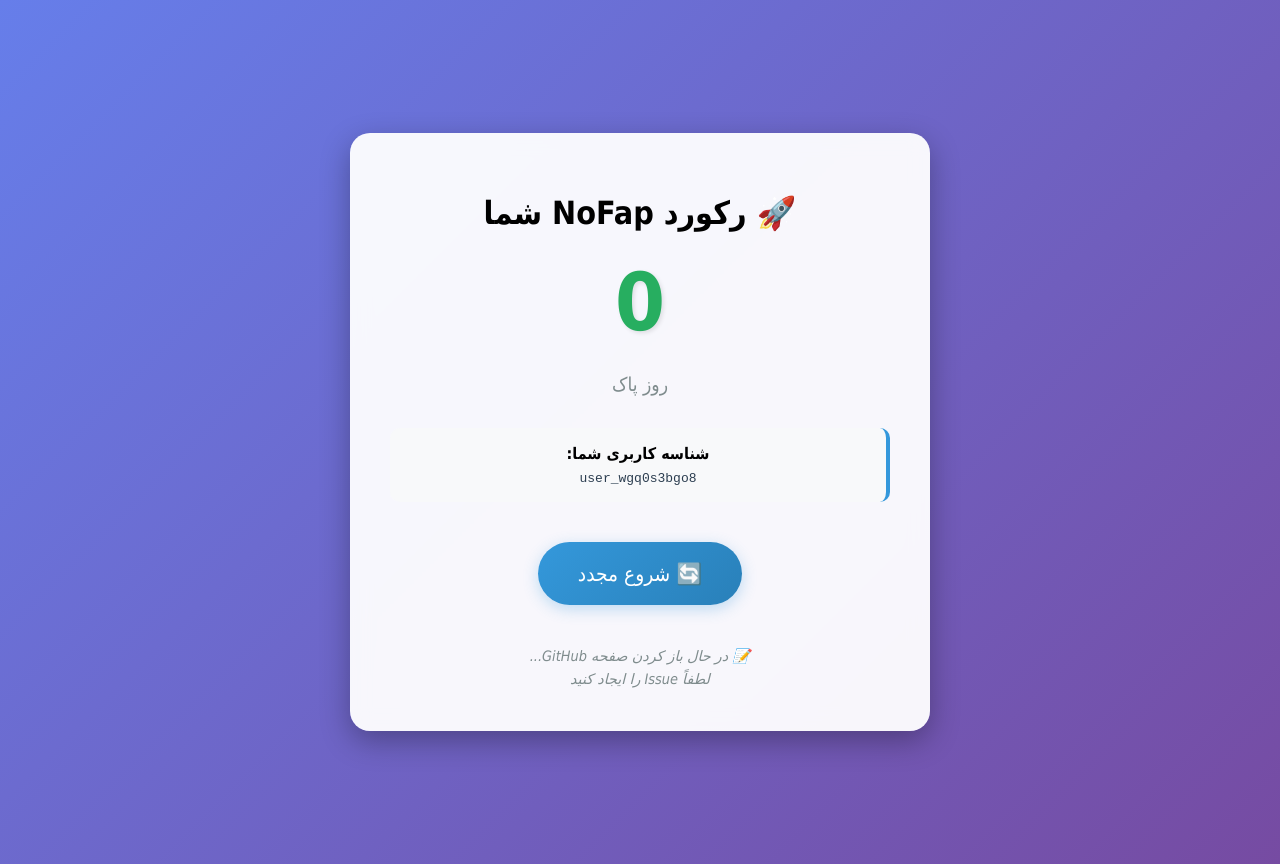
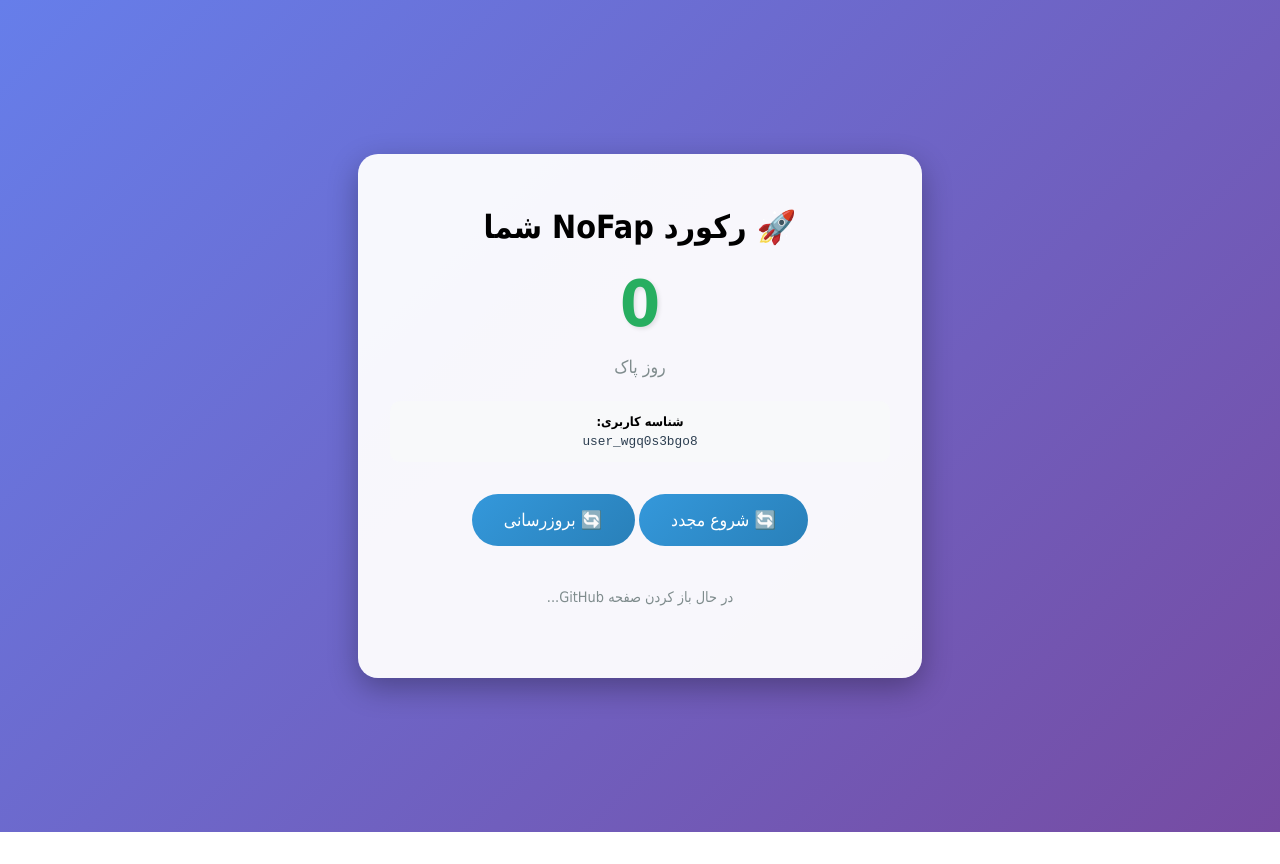
Before and after one commit to amoraklm/no-fap, a plain HTML site: page index.html in a window 1280 px wide. Both pictures are taken after a click on the button "🔄 شروع مجدد". After the commit the page ends 832 px from the top, so only its background shows below. Drawn offline with Linux system fonts and the light colour scheme; a web font is replaced by a local one.

Commit message:
Update index.html

```diff
--- a/index.html
+++ b/index.html
@@ -3,7 +3,7 @@
 <head>
     <meta charset="UTF-8">
     <meta name="viewport" content="width=device-width, initial-scale=1.0">
-    <title>ردیاب NoFap</title>
+    <title>ردیاب NoFap - Amoraklm</title>
     <style>
         @font-face {
             font-family: 'Vazirmatn';
@@ -16,7 +16,7 @@
             font-family: Vazirmatn, Tahoma, sans-serif;
             text-align: center;
             background: linear-gradient(135deg, #667eea 0%, #764ba2 100%);
-            padding: 2rem;
+            padding: 1rem;
             margin: 0;
             min-height: 100vh;
             display: flex;
@@ -28,47 +28,41 @@
             max-width: 500px;
             width: 90%;
             background: rgba(255, 255, 255, 0.95);
-            padding: 2.5rem;
+            padding: 2rem;
             border-radius: 20px;
             box-shadow: 0 10px 30px rgba(0, 0, 0, 0.3);
-            backdrop-filter: blur(10px);
         }
 
         .streak {
-            font-size: 5rem;
+            font-size: 4rem;
             font-weight: bold;
             color: #27ae60;
-            margin: 1.5rem 0;
+            margin: 1rem 0;
             text-shadow: 2px 2px 4px rgba(0, 0, 0, 0.1);
         }
 
         .days-label {
-            font-size: 1.2rem;
+            font-size: 1.1rem;
             color: #7f8c8d;
-            margin-bottom: 2rem;
+            margin-bottom: 1.5rem;
         }
 
         button {
             background: linear-gradient(135deg, #3498db 0%, #2980b9 100%);
             color: white;
             border: none;
-            padding: 1.2rem 2.5rem;
-            font-size: 1.3rem;
+            padding: 1rem 2rem;
+            font-size: 1.1rem;
             border-radius: 50px;
             cursor: pointer;
             margin: 1rem 0;
             transition: all 0.3s ease;
-            box-shadow: 0 4px 15px rgba(52, 152, 219, 0.3);
             font-family: inherit;
         }
 
         button:hover {
             transform: translateY(-2px);
-            box-shadow: 0 6px 20px rgba(52, 152, 219, 0.4);
-        }
-
-        button:active {
-            transform: translateY(0);
+            box-shadow: 0 4px 15px rgba(52, 152, 219, 0.4);
         }
 
         #status {
@@ -76,42 +70,27 @@
             color: #7f8c8d;
             font-size: 0.9rem;
             line-height: 1.6;
+            min-height: 60px;
         }
 
         .info-box {
             background: #f8f9fa;
-            padding: 1rem;
+            padding: 0.8rem;
             border-radius: 10px;
-            margin: 1.5rem 0;
-            border-right: 4px solid #3498db;
+            margin: 1rem 0;
+            font-size: 0.8rem;
         }
 
-        .loading {
-            color: #3498db;
-            font-style: italic;
-        }
+        .loading { color: #3498db; }
+        .error { color: #e74c3c; }
+        .success { color: #27ae60; }
 
-        .error {
-            color: #e74c3c;
-        }
-
-        .success {
-            color: #27ae60;
-        }
-
-        @media (max-width: 600px) {
+        @media (max-width: 480px) {
             .container {
                 padding: 1.5rem;
-                margin: 1rem;
             }
-
             .streak {
-                font-size: 4rem;
-            }
-
-            button {
-                padding: 1rem 2rem;
-                font-size: 1.1rem;
+                font-size: 3rem;
             }
         }
     </style>
@@ -124,22 +103,21 @@
         <div class="days-label">روز پاک</div>
 
         <div class="info-box">
-            <strong>شناسه کاربری شما:</strong>
-            <div id="userId" style="font-family: monospace; margin-top: 0.5rem; color: #2c3e50;"></div>
+            <strong>شناسه کاربری:</strong>
+            <div id="userId" style="font-family: monospace; margin-top: 0.3rem; color: #2c3e50;"></div>
         </div>
 
         <button onclick="resetStreak()">🔄 شروع مجدد</button>
+        <button onclick="loadData()">🔄 بروزرسانی</button>
 
         <div id="status">در حال بارگذاری اطلاعات...</div>
     </div>
 
     <script>
-        // تنظیمات
         const GITHUB_USERNAME = 'amoraklm';
         const REPO_NAME = 'no-fap';
         const DATA_FILE_URL = `https://${GITHUB_USERNAME}.github.io/${REPO_NAME}/data.json`;
 
-        // ایجاد شناسه کاربری منحصر به فرد
         function getUserId() {
             let userId = localStorage.getItem('nofap_user_id');
             if (!userId) {
@@ -149,13 +127,10 @@
             return userId;
         }
 
-        // نمایش شناسه کاربری
         function displayUserId() {
-            const userId = getUserId();
-            document.getElementById('userId').textContent = userId;
+            document.getElementById('userId').textContent = getUserId();
         }
 
-        // محاسبه تعداد روزها
         function calculateDays(startDate) {
             const start = new Date(startDate);
             const today = new Date();
@@ -163,7 +138,6 @@
             return Math.floor(timeDiff / (1000 * 3600 * 24));
         }
 
-        // بارگذاری داده‌ها
         async function loadData() {
             try {
                 document.getElementById('status').textContent = 'در حال بارگذاری اطلاعات...';
@@ -171,84 +145,55 @@
 
                 const response = await fetch(`${DATA_FILE_URL}?t=${new Date().getTime()}`);
 
-                if (!response.ok) {
-                    throw new Error('فایل داده یافت نشد');
-                }
+                if (!response.ok) throw new Error('خطا در دریافت داده');
 
                 const data = await response.json();
                 const userId = getUserId();
                 const userData = data[userId];
 
-                const streakElement = document.getElementById('streak');
-                const statusElement = document.getElementById('status');
-
                 if (userData && userData.startDate) {
                     const days = calculateDays(userData.startDate);
-                    streakElement.textContent = days;
+                    document.getElementById('streak').textContent = days;
 
                     const persianDate = new Date(userData.startDate).toLocaleDateString('fa-IR');
-                    statusElement.innerHTML = `✅ <strong>شما از تاریخ ${persianDate} شروع کردید</strong><br>
-                                              💪 ادامه بده! تو می‌تونی!`;
-                    statusElement.className = 'success';
+                    document.getElementById('status').innerHTML = `✅ از تاریخ ${persianDate}<br>💪 ادامه بده!`;
+                    document.getElementById('status').className = 'success';
                 } else {
-                    streakElement.textContent = '0';
-                    statusElement.innerHTML = '🎯 برای شروع سفر NoFap، دکمه "شروع مجدد" را بزنید';
-                    statusElement.className = '';
+                    document.getElementById('streak').textContent = '0';
+                    document.getElementById('status').textContent = 'برای شروع، دکمه "شروع مجدد" را بزنید';
+                    document.getElementById('status').className = '';
                 }
 
             } catch (error) {
-                console.error('Error:', error);
                 document.getElementById('streak').textContent = '0';
-                document.getElementById('status').innerHTML = '⚠️ خطا در بارگذاری داده. مطمئن شوید اینترنت متصل است';
+                document.getElementById('status').textContent = '⚠️ خطا در بارگذاری داده';
                 document.getElementById('status').className = 'error';
             }
         }
 
-        // ریست کردن رکورد
         function resetStreak() {
             const userId = getUserId();
             const issueTitle = `Reset Streak - User: ${userId}`;
-            const issueBody = `لطفاً رکورد کاربر زیر را ریست کنید:\n\nUser ID: ${userId}\n\nتاریخ: ${new Date().toLocaleDateString('fa-IR')}`;
+            const issueBody = `لطفاً رکورد کاربر زیر را ریست کنید:\nUser ID: ${userId}\nتاریخ: ${new Date().toLocaleDateString('fa-IR')}`;
 
             const githubUrl = `https://github.com/${GITHUB_USERNAME}/${REPO_NAME}/issues/new?title=${encodeURIComponent(issueTitle)}&body=${encodeURIComponent(issueBody)}`;
 
-            document.getElementById('status').innerHTML = '📝 در حال باز کردن صفحه GitHub...<br>لطفاً Issue را ایجاد کنید';
+            document.getElementById('status').textContent = 'در حال باز کردن صفحه GitHub...';
             document.getElementById('status').className = 'loading';
 
             setTimeout(() => {
                 window.open(githubUrl, '_blank');
-
-                // چک کردن دوره‌ای برای آپدیت داده
-                let checks = 0;
-                const checkInterval = setInterval(() => {
-                    loadData();
-                    checks++;
-                    if (checks > 10) { // بعد از 10 چک متوقف شود
-                        clearInterval(checkInterval);
-                    }
-                }, 5000); // هر 5 ثانیه چک کند
-
+                setInterval(loadData, 5000);
             }, 1000);
         }
 
-        // مقداردهی اولیه
         function init() {
             displayUserId();
             loadData();
-
-            // رفرش خودکار هر 5 دقیقه
-            setInterval(loadData, 5 * 60 * 1000);
+            setInterval(loadData, 30000);
         }
 
-        // اجرا هنگام بارگذاری صفحه
         document.addEventListener('DOMContentLoaded', init);
-
-        // همچنین یک دکمه برای رفرش دستی اضافه می‌کنیم
-        document.addEventListener('keydown', (e) => {
-            if (e.key === 'r' || e.key === 'R') {
-                loadData();
-            }
-        });
     </script>
 </body>
 </html>
```
